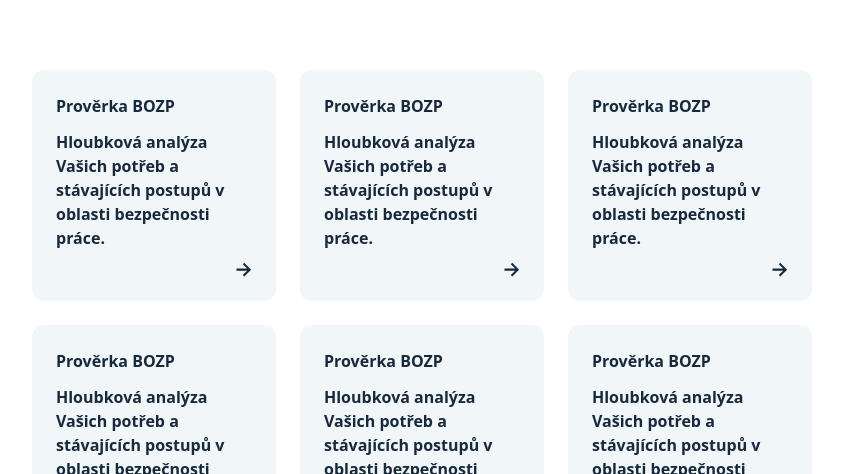
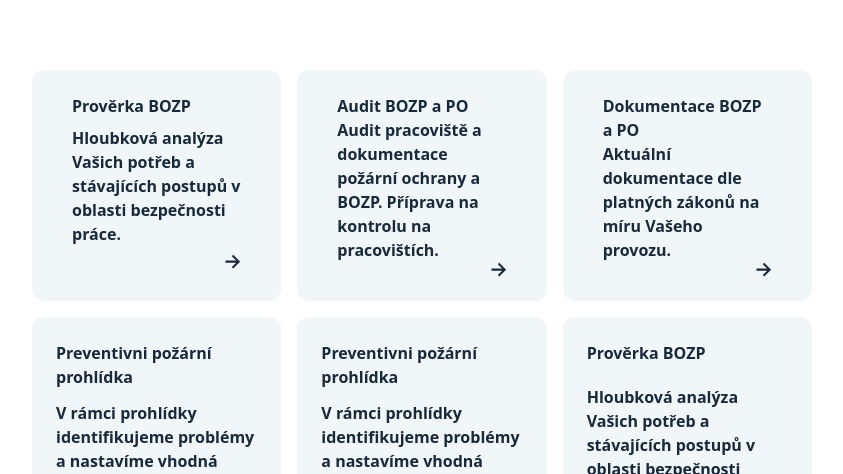
Before and after one commit to Tinka8/bozp-kovar, a website built with Vite: page src/sluzby.html in a window 1280 px wide. Shown: the part 326-800 px from the top of the page, without its empty margins (218-1061 px from the left). Built offline with nearby package versions, Linux system fonts and the light colour scheme.

Commit message:
style: formatting

```diff
--- a/src/index.html
+++ b/src/index.html
@@ -11,7 +11,7 @@
     <body>
         <div class="wrapper overflow-hidden">
             <header
-                class="z-10 text-rich flex flex-grow-0 justify-between items-center font-bold px-[200px] py-6"
+                class="z-10 text-rich flex flex-grow-0 justify-between items-center font-bold px-[250px] py-6"
             >
                 <div class="text-3xl font-bold px-4 py-4">
                     <a href="/">
@@ -179,7 +179,7 @@
             </main>
 
             <footer>
-                <div class="bg-light-gray px-[200px] py-[40px]">
+                <div class="bg-light-gray px-[250px] py-[40px]">
                     <div class="grid grid-cols-3">
                         <div>
                             <h1 class="pb-4 text-3xl font-bold">BOZP<span class="text-munse">KOVÁŘ</span></h1>
--- a/src/sluzby.html
+++ b/src/sluzby.html
@@ -44,12 +44,43 @@
                 </div>
 
                 <div class="space-y-32">
-                    <div class="grid grid-cols-3 font-semibold gap-6 pt-[100px]">
+                    <div class="grid grid-cols-3 font-semibold gap-4 pt-[100px]">
 
-                        <div class="grid bg-light-gray rounded-xl p-6 space-y-3">
+                        <div class="grid bg-light-gray rounded-xl py-6 px-10">
                             <h2>Prověrka BOZP</h2>
                             <p>
-                                Hloubková analýza Vašich potřeb a stávajících postupů v oblasti bezpečnosti práce.
+                                Hloubková analýza Vašich potřeb a stávajících postupů
+                                v oblasti bezpečnosti práce.
+                            </p>
+                            <span class="justify-self-end">
+                                <svg width="16" height="15" viewBox="0 0 16 15" fill="none" xmlns="http://www.w3.org/2000/svg">
+                                    <path
+                                        d="M8.22727 14.5256L6.7642 13.0767L11.1463 8.6946H0.5V6.57812H11.1463L6.7642 2.20312L8.22727 0.747159L15.1165 7.63636L8.22727 14.5256Z"
+                                        fill="#17293a" />
+                                </svg>
+                            </span>
+                        </div>
+
+                        <div class="grid bg-light-gray rounded-xl py-6 px-10">
+                            <h2>Audit BOZP a PO</h2>
+                            <p>
+                                Audit pracoviště a dokumentace požární ochrany a BOZP.
+                                Příprava na kontrolu na pracovištích.
+                            </p>
+                            <span class="justify-self-end">
+                                <svg width="16" height="15" viewBox="0 0 16 15" fill="none" xmlns="http://www.w3.org/2000/svg">
+                                    <path
+                                        d="M8.22727 14.5256L6.7642 13.0767L11.1463 8.6946H0.5V6.57812H11.1463L6.7642 2.20312L8.22727 0.747159L15.1165 7.63636L8.22727 14.5256Z"
+                                        fill="#17293a" />
+                                </svg>
+                            </span>
+                        </div>
+
+                        <div class="grid bg-light-gray rounded-xl py-6 px-10">
+                            <h2>Dokumentace BOZP a PO</h2>
+                            <p>
+                                Aktuální dokumentace dle platných zákonů
+                                na míru Vašeho provozu.
                             </p>
                             <span class="justify-self-end">
                                 <svg width="16" height="15" viewBox="0 0 16 15" fill="none" xmlns="http://www.w3.org/2000/svg">
@@ -61,9 +92,10 @@
                         </div>
 
                         <div class="grid bg-light-gray rounded-xl p-6 space-y-3">
-                            <h2>Prověrka BOZP</h2>
+                            <h2>Preventivni požární prohlídka</h2>
                             <p>
-                                Hloubková analýza Vašich potřeb a stávajících postupů v oblasti bezpečnosti práce.
+                                V rámci prohlídky identifikujeme problémy
+                                a nastavíme vhodná opatření pro požární bezpečnost.
                             </p>
                             <span class="justify-self-end">
                                 <svg width="16" height="15" viewBox="0 0 16 15" fill="none" xmlns="http://www.w3.org/2000/svg">
@@ -75,37 +107,10 @@
                         </div>
 
                         <div class="grid bg-light-gray rounded-xl p-6 space-y-3">
-                            <h2>Prověrka BOZP</h2>
+                            <h2>Preventivni požární prohlídka</h2>
                             <p>
-                                Hloubková analýza Vašich potřeb a stávajících postupů v oblasti bezpečnosti práce.
-                            </p>
-                            <span class="justify-self-end">
-                                <svg width="16" height="15" viewBox="0 0 16 15" fill="none" xmlns="http://www.w3.org/2000/svg">
-                                    <path
-                                        d="M8.22727 14.5256L6.7642 13.0767L11.1463 8.6946H0.5V6.57812H11.1463L6.7642 2.20312L8.22727 0.747159L15.1165 7.63636L8.22727 14.5256Z"
-                                        fill="#17293a" />
-                                </svg>
-                            </span>
-                        </div>
-
-                        <div class="grid bg-light-gray rounded-xl p-6 space-y-3">
-                            <h2>Prověrka BOZP</h2>
-                            <p>
-                                Hloubková analýza Vašich potřeb a stávajících postupů v oblasti bezpečnosti práce.
-                            </p>
-                            <span class="justify-self-end">
-                                <svg width="16" height="15" viewBox="0 0 16 15" fill="none" xmlns="http://www.w3.org/2000/svg">
-                                    <path
-                                        d="M8.22727 14.5256L6.7642 13.0767L11.1463 8.6946H0.5V6.57812H11.1463L6.7642 2.20312L8.22727 0.747159L15.1165 7.63636L8.22727 14.5256Z"
-                                        fill="#17293a" />
-                                </svg>
-                            </span>
-                        </div>
-
-                        <div class="grid bg-light-gray rounded-xl p-6 space-y-3">
-                            <h2>Prověrka BOZP</h2>
-                            <p>
-                                Hloubková analýza Vašich potřeb a stávajících postupů v oblasti bezpečnosti práce.
+                                V rámci prohlídky identifikujeme problémy
+                                a nastavíme vhodná opatření pro požární bezpečnost.
                             </p>
                             <span class="justify-self-end">
                                 <svg width="16" height="15" viewBox="0 0 16 15" fill="none" xmlns="http://www.w3.org/2000/svg">
@@ -149,7 +154,7 @@
             </main>
 
             <footer>
-                <div class="bg-light-gray px-[200px] py-[40px]">
+                <div class="bg-light-gray px-[250px] py-[40px]">
                     <div class="grid grid-cols-3">
                         <div>
                             <h1 class="pb-4 text-3xl font-bold">BOZP<span class="text-munse">KOVÁŘ</span></h1>
```
